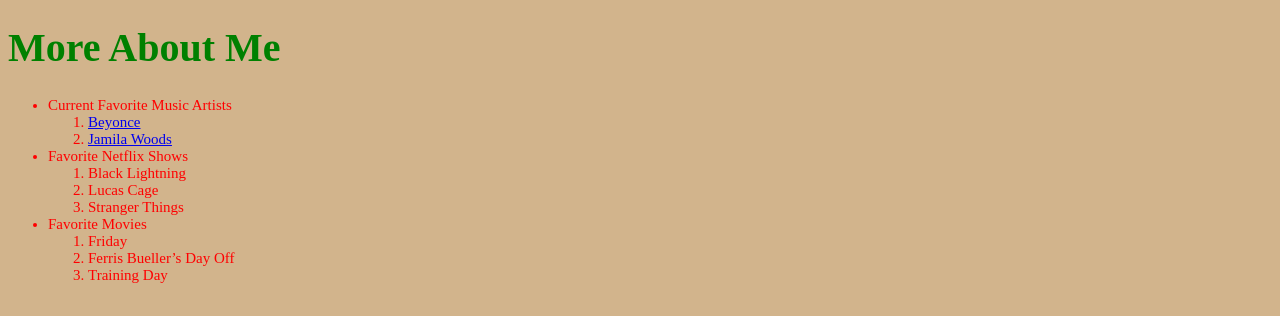
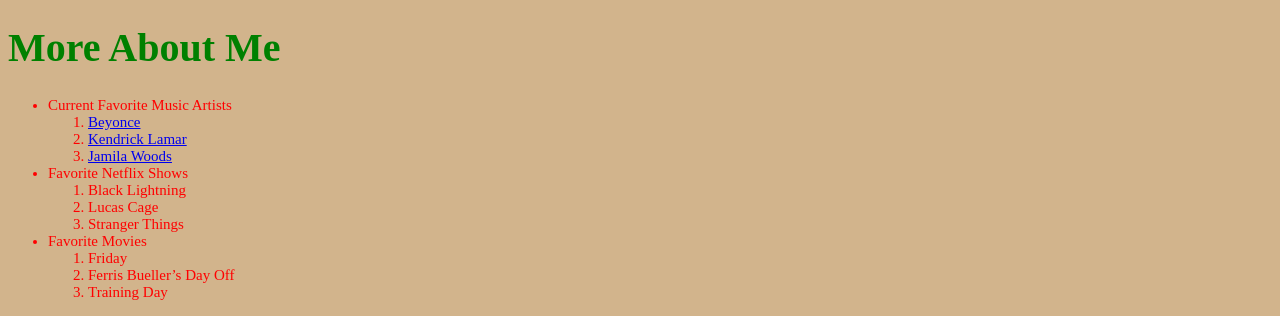
Before and after one commit to pcouliba/pcouliba.github.io, a plain HTML site: page index.html in a window 1280 px wide. Shown: the part 794-1110 px from the top of the page. Drawn offline with Linux system fonts and the light colour scheme.

Commit message:
update 2

```diff
--- a/index.html
+++ b/index.html
@@ -38,8 +38,8 @@
 <h1 style=“background-color:green;color:green;font-size:40px>More About Me</h1> <ul style=“font-family:Times;font-size:15px;color:red>
 	 <li> Current Favorite Music Artists <ol>
 		<li><a href="https://www.youtube.com/watch?v=WDZJPJV__bQ"> Beyonce</a></li>
-	 	<li> <a href="https://www.youtube.com/watch?v=Z-48u_uWMHY”>Kendrick Lamar</a> </li>
-	 	<li> <a href="https://www.youtube.com/watch?v=t3MhH2WekcY">Jamila Woods</a></li>
+	 	<li> <a href=“https://www.youtube.com/watch?v=Z-48u_uWMHY”> Kendrick Lamar</a> </li>
+	 	<li> <a href=“https://www.youtube.com/watch?v=t3MhH2WekcY”>Jamila Woods</a></li>
 	 </ol></li>
 	 <li> Favorite Netflix Shows <ol>
 		<li> Black Lightning </li>
```
